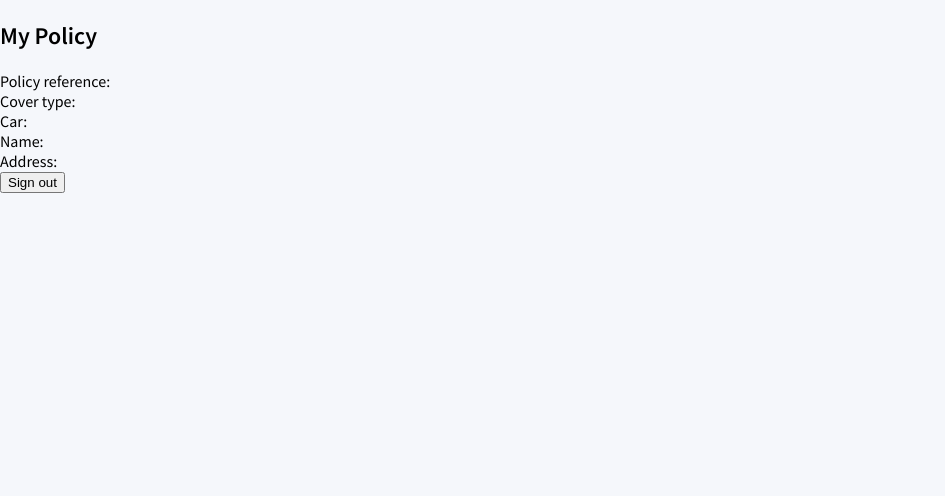
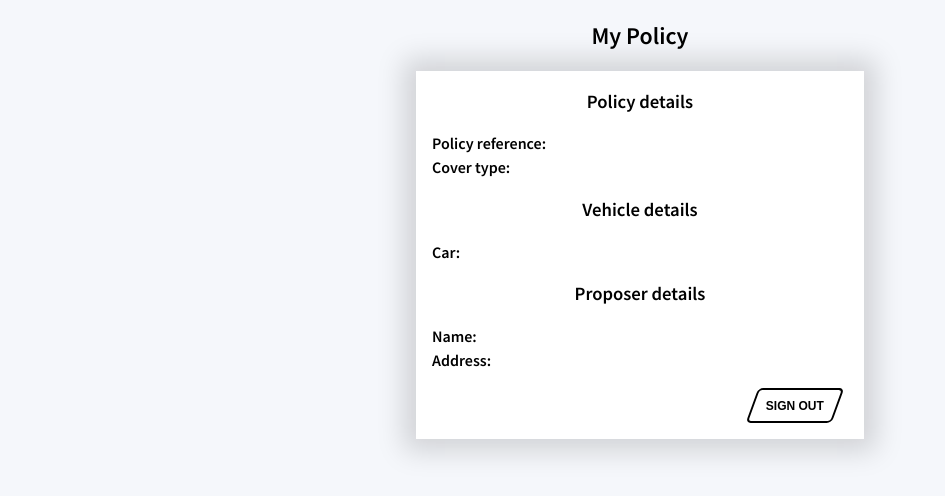
Before and after one commit to ArifEbrahim/login-tech-test, a React (Create React App) app: page /policy in a window 1280 px wide. Shown: the top 496 px of the page, without its empty margins (0-945 px from the left). Built offline with nearby package versions, Linux system fonts and the light colour scheme; no server answers.

Commit message:
styling cWIP

```diff
--- a/src/Login/Login.css
+++ b/src/Login/Login.css
@@ -45,7 +45,7 @@ input{
   border-radius: 5px;
 }
 
-.btn{
+.btn-dark{
   padding: 8px 12px;
   border-radius: 5px;
   transform: skewX(-20deg);
@@ -58,7 +58,7 @@ button:hover {
   box-shadow: inset 85px 0 0 grey;
 }
 
-.btn-text{
+.btn-text-light{
   font-weight: 600;
   font-size: 12px;
   transform: skewX(20deg);
--- a/src/Login/Login.js
+++ b/src/Login/Login.js
@@ -57,9 +57,9 @@ export default function Login() {
               <button
                 data-testid="submit-btn"
                 onClick={handleClick}
-                className="btn"
+                className="btn-dark"
               >
-                <span className="btn-text">Sign in</span>
+                <span className="btn-text-light">Sign in</span>
               </button>
             </div>
           </div>
--- a/src/Policy/Policy.css
+++ b/src/Policy/Policy.css
@@ -0,0 +1,68 @@
+.policy-container {
+  width: 90%;
+  margin: auto;
+  display: flex;
+  flex-direction: column;
+  align-items: center;
+}
+
+.policy-header {
+  display: flex;
+  justify-content: center;
+}
+
+.policy-section {
+  display: flex;
+  flex-direction: column;
+  width: 28rem;
+  background-color: white;
+  box-shadow: rgb(0 0 0 / 15%) 0px 0px 26px 12px;
+}
+
+.policy-box-1 {
+  margin: 0 1rem 1rem 1rem;
+}
+
+.policy-box-2 {
+
+}
+
+.label {
+  font-weight: 600;
+  line-height: 1.5;
+}
+
+.text {
+  line-height: 1.5;
+  margin-left: 3px;
+  text-transform: capitalize;
+}
+
+h3 {
+  text-align: center;
+}
+
+.policy-section-component {
+  display: flex;
+}
+
+.btn-light {
+  padding: 8px 12px;
+  border-radius: 5px;
+  transform: skewX(-20deg);
+  background-color: white;
+  margin-right: 10px;
+  transition-duration: 0.3s;
+  margin-top: 1rem;
+  cursor: pointer;
+  border: 2px solid black;
+}
+
+.btn-text-dark {
+  font-weight: 600;
+  font-size: 12px;
+  transform: skewX(20deg);
+  display: inline-block;
+  text-transform: uppercase;
+  color: black;
+}
--- a/src/Policy/Policy.js
+++ b/src/Policy/Policy.js
@@ -2,6 +2,7 @@ import React, { useState, useEffect } from "react";
 import PolicySection from "./PolicySection";
 import axios from "axios";
 import TextFormatter from "./textFormatter";
+import "./Policy.css";
 
 export default function Policy() {
   const [policy, setPolicy] = useState("");
@@ -11,9 +12,12 @@ export default function Policy() {
   const tf = new TextFormatter();
   const url = "https://api.bybits.co.uk/policys/details";
 
-  useEffect(() => {
+  useEffect(
+    () => {
       getPolicyDetails();
-  }, []);
+    }, // eslint-disable-next-line
+    []
+  );
 
   const getPolicyDetails = async () => {
     const config = {
@@ -33,17 +37,36 @@ export default function Policy() {
   };
 
   return (
-    <>
+    <div className="policy-container">
+      <header className="policy-header">
         <h2>My Policy</h2>
+      </header>
+      <section className="policy-section">
+        <div className="policy-box-1">
+          <div className="policy-box-2">
+            <h3>Policy details</h3>
             <PolicySection
               label={"Policy reference:"}
               text={policy ? tf.formatPolicyRef(policy) : ""}
             />
             <PolicySection label={"Cover type:"} text={policy.cover} />
+          </div>
+          <div className="vehicle-box">
+            <h3>Vehicle details</h3>
             <PolicySection label={"Car:"} text={vehicle} />
+          </div>
+          <div className="proposer-box">
+            <h3>Proposer details</h3>
             <PolicySection label={"Name:"} text={proposer} />
             <PolicySection label={"Address:"} text={address} />
-      <button>Sign out</button>
-    </>
+          </div>
+          <div className="btn-box">
+            <button className="btn-light">
+              <span className="btn-text-dark">Sign out</span>
+            </button>
+          </div>
+        </div>
+      </section>
+    </div>
   );
 }
--- a/src/Policy/PolicySection.js
+++ b/src/Policy/PolicySection.js
@@ -2,9 +2,9 @@ import React from 'react'
 
 export default function PolicySection(props) {
   return (
-    <div>
-      <div>{props.label}</div>
-      <div>{props.text}</div>
+    <div className='policy-section-component'>
+      <div className='label'>{props.label}</div>
+      <div className='text'>{props.text}</div>
     </div>
   )
 }
```
Lines whose indentation alone changed are shown as unchanged.
